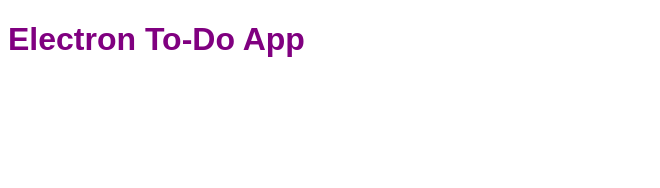
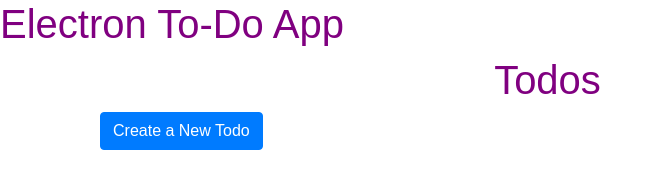
Before and after one commit to finleywilliamsonV/electron-todo, an Electron app: page renderer/index.html in a window 1280 px wide. Shown: the whole page, without its empty margins (0-660 px from the left). Drawn offline with nearby package versions, Linux system fonts and the light colour scheme.

Commit message:
Add bootstrap

```diff
--- a/renderer/index.html
+++ b/renderer/index.html
@@ -1,19 +1,38 @@
 <!DOCTYPE html>
 <html>
-  <head>
+
+<head>
     <meta charset="UTF-8">
-    <!-- https://developer.mozilla.org/en-US/docs/Web/HTTP/CSP -->
-    <meta http-equiv="Content-Security-Policy" content="default-src 'self'; script-src 'self'">
-    <meta http-equiv="X-Content-Security-Policy" content="default-src 'self'; script-src 'self'">
+
+    <!-- Stylesheets -->
+    <link rel="stylesheet" href="https://maxcdn.bootstrapcdn.com/bootstrap/4.0.0/css/bootstrap.min.css" integrity="sha384-Gn5384xqQ1aoWXA+058RXPxPg6fy4IWvTNh0E263XmFcJlSAwiGgFAW/dAiS6JXm" crossorigin="anonymous">
     <link rel="stylesheet" href="./styles.css">
+
     <title>Electron To-Do App</title>
-  </head>
-  <body>
+</head>
+
+<body>
     <h1>Electron To-Do App</h1>
 
+    <!-- Todo List HTML -->
+    <div class="container">
+        <div class="columns">
+            <div class="column col-10">
+                <h1 class="text-center">Todos</h1>
+                <button id="createTodoBtn" type="button" class="btn btn-primary">Create a New Todo</button>
+                <ul id="todoList"></ul>
+            </div>
+        </div>
+    </div>
 
 
     <!-- You can also require other files to run in this process -->
     <script src="./index.js"></script>
-  </body>
+
+    <!-- Bootstrap 4 Required JS -->
+    <script src="https://code.jquery.com/jquery-3.2.1.slim.min.js" integrity="sha384-KJ3o2DKtIkvYIK3UENzmM7KCkRr/rE9/Qpg6aAZGJwFDMVNA/GpGFF93hXpG5KkN" crossorigin="anonymous"></script>
+    <script src="https://cdnjs.cloudflare.com/ajax/libs/popper.js/1.12.9/umd/popper.min.js" integrity="sha384-ApNbgh9B+Y1QKtv3Rn7W3mgPxhU9K/ScQsAP7hUibX39j7fakFPskvXusvfa0b4Q" crossorigin="anonymous"></script>
+    <script src="https://maxcdn.bootstrapcdn.com/bootstrap/4.0.0/js/bootstrap.min.js" integrity="sha384-JZR6Spejh4U02d8jOt6vLEHfe/JQGiRRSQQxSfFWpi1MquVdAyjUar5+76PVCmYl" crossorigin="anonymous"></script>
+</body>
+
 </html>
```
Also changed, not shown: package.json (indentation only).
